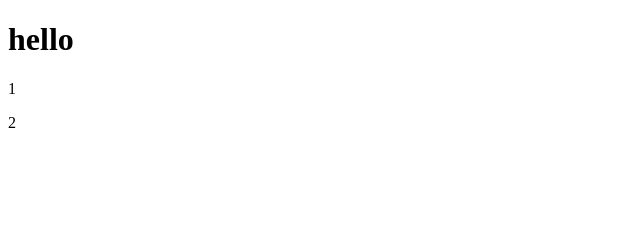
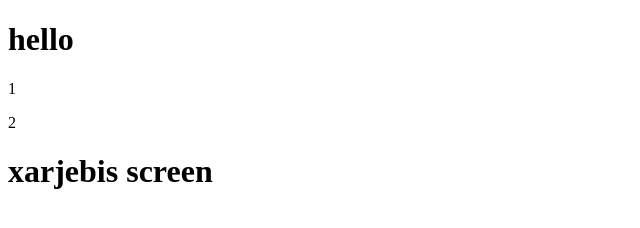
Before and after one commit to GhostChaserr/expense-app-js-version, a plain HTML site: page index.html in a window 1280 px wide. Shown: the whole page, without its empty margins (0-640 px from the left). Drawn offline with Linux system fonts and the light colour scheme.

```diff
--- a/index.html
+++ b/index.html
@@ -11,6 +11,8 @@
     <p>1</p>
     <p>2</p>
 
+    <h1>xarjebis screen</h1>
+
     <form action="#"></form>
   </body>
 </html>
```
